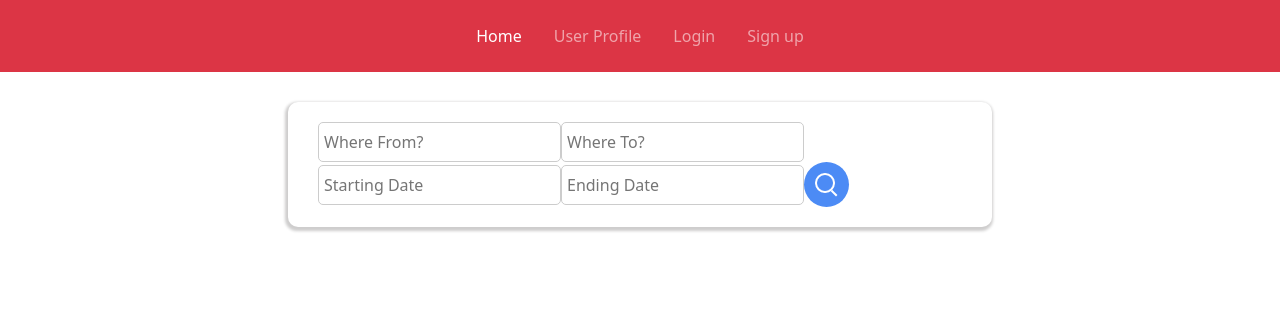
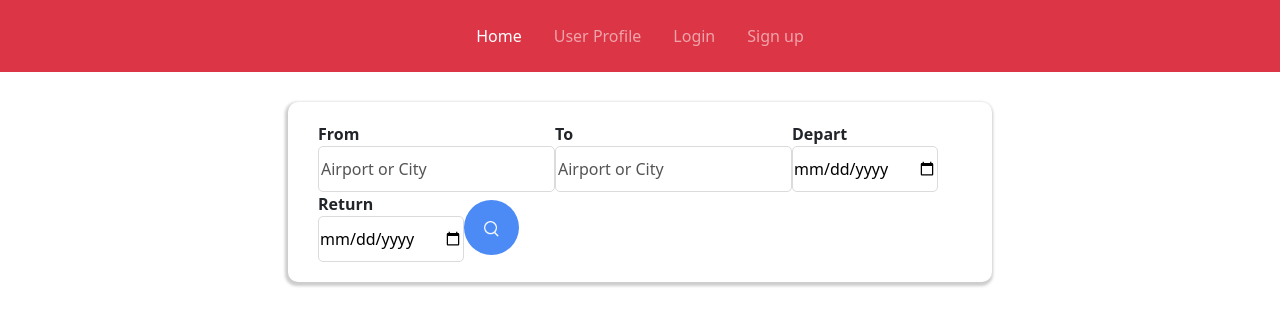
Before and after one commit to shellyh0626/TicketWingmanFront, a React (Create React App) app: page / in a window 1280 px wide. Shown: the top 326 px of the page. Built offline with nearby package versions, Linux system fonts and the light colour scheme.

Commit message:
Modified component: SearchBar. Add laabels to input

```diff
--- a/src/components/SearchBar.jsx
+++ b/src/components/SearchBar.jsx
@@ -7,16 +7,30 @@ const SearchBar = () => {
   return (
     <div className="search-bar">
       <div>
-        <input type="text" placeholder="Where From?" className="inputField" />
+        <label>From</label>
+        <input
+          type="text"
+          placeholder="Airport or City"
+          className="inputField"
+          required
+        />
       </div>
       <div>
-        <input type="text" placeholder="Where To?" className="inputField" />
+        <label>To</label>
+        <input
+          type="text"
+          placeholder="Airport or City"
+          className="inputField"
+          required
+        />
       </div>
       <div>
-        <input type="text" placeholder="Starting Date" className="inputField" />
+        <label>Depart</label>
+        <input type="date" className="inputField" required />
       </div>
       <div>
-        <input type="text" placeholder="Ending Date" className="inputField" />
+        <label>Return</label>
+        <input type="date" className="inputField" required />
       </div>
       <button type="submit">
         <img src={Search} alt="" />
--- a/src/css/SearchBarCSS.css
+++ b/src/css/SearchBarCSS.css
@@ -11,17 +11,33 @@
 }
 
 .search-bar input {
-  border: 1px solid #ccc;
+  display: block;
+  border: 0.25px solid #dbdbdb;
   border-radius: 5px;
-  padding: 7px 5px;
+  padding-top: 10px;
+  padding-bottom: 10px;
+}
+
+.search-bar input::placeholder {
+  font-size: 16px;
+  color: rgb(85, 84, 84);
+}
+
+.search-bar label {
+  font-size: 16px;
+  font-weight: 600;
 }
 
 .search-bar button {
   background: #4c8bf5;
-  width: 45px;
-  height: 45px;
+  width: 55px;
+  height: 55px;
   border: 0;
   border-radius: 50%;
   outline: none;
   cursor: pointer;
 }
+
+.search-bar button img {
+  width: 15px;
+}
```
Also changed, not shown: src/css/Home.css (added, +45 -0 lines).
